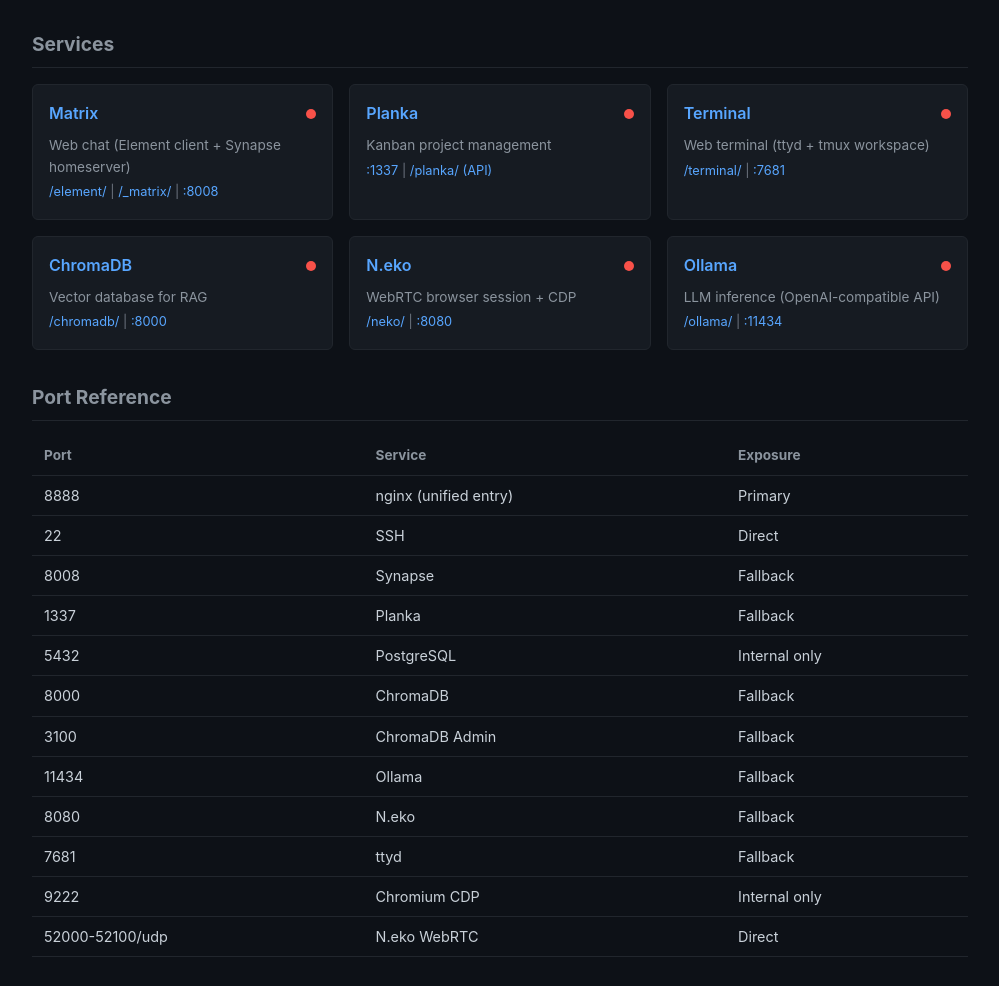
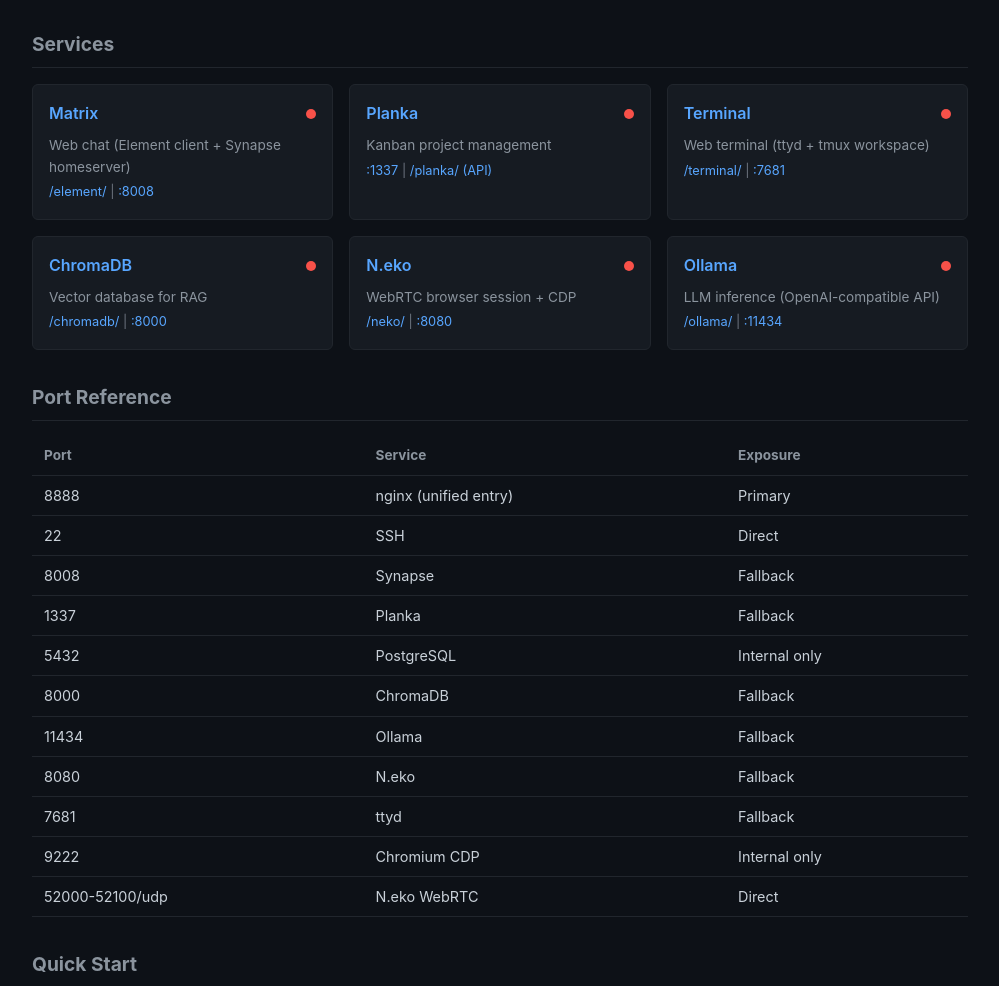
Before and after one commit to ssube/conclave, a plain HTML site: page dashboard/index.html in a window 1280 px wide. Shown: the part 111-1097 px from the top of the page, without its empty margins (140-1139 px from the left). Drawn offline with Linux system fonts and the light colour scheme; no server answers.

Commit message:
hide unused dashboard options

```diff
--- a/dashboard/index.html
+++ b/dashboard/index.html
@@ -51,7 +51,7 @@
     <div class="service-desc">Web chat (Element client + Synapse homeserver)</div>
     <div class="service-links">
       <a href="/element/">/element/</a> <span class="sep">|</span>
-      <a href="/_matrix/">/_matrix/</a> <span class="sep">|</span>
+      <!--a href="/_matrix/">/_matrix/</a> <span class="sep">|</span-->
       <a class="port-link" data-port="8008">:8008</a>
     </div>
   </div>
@@ -141,7 +141,7 @@
     <tr><td>1337</td><td>Planka</td><td>Fallback</td></tr>
     <tr><td>5432</td><td>PostgreSQL</td><td>Internal only</td></tr>
     <tr><td>8000</td><td>ChromaDB</td><td>Fallback</td></tr>
-    <tr><td>3100</td><td>ChromaDB Admin</td><td>Fallback</td></tr>
+    <!--tr><td>3100</td><td>ChromaDB Admin</td><td>Fallback</td></tr-->
     <tr><td>11434</td><td>Ollama</td><td>Fallback</td></tr>
     <tr><td>8080</td><td>N.eko</td><td>Fallback</td></tr>
     <tr><td>7681</td><td>ttyd</td><td>Fallback</td></tr>
```
